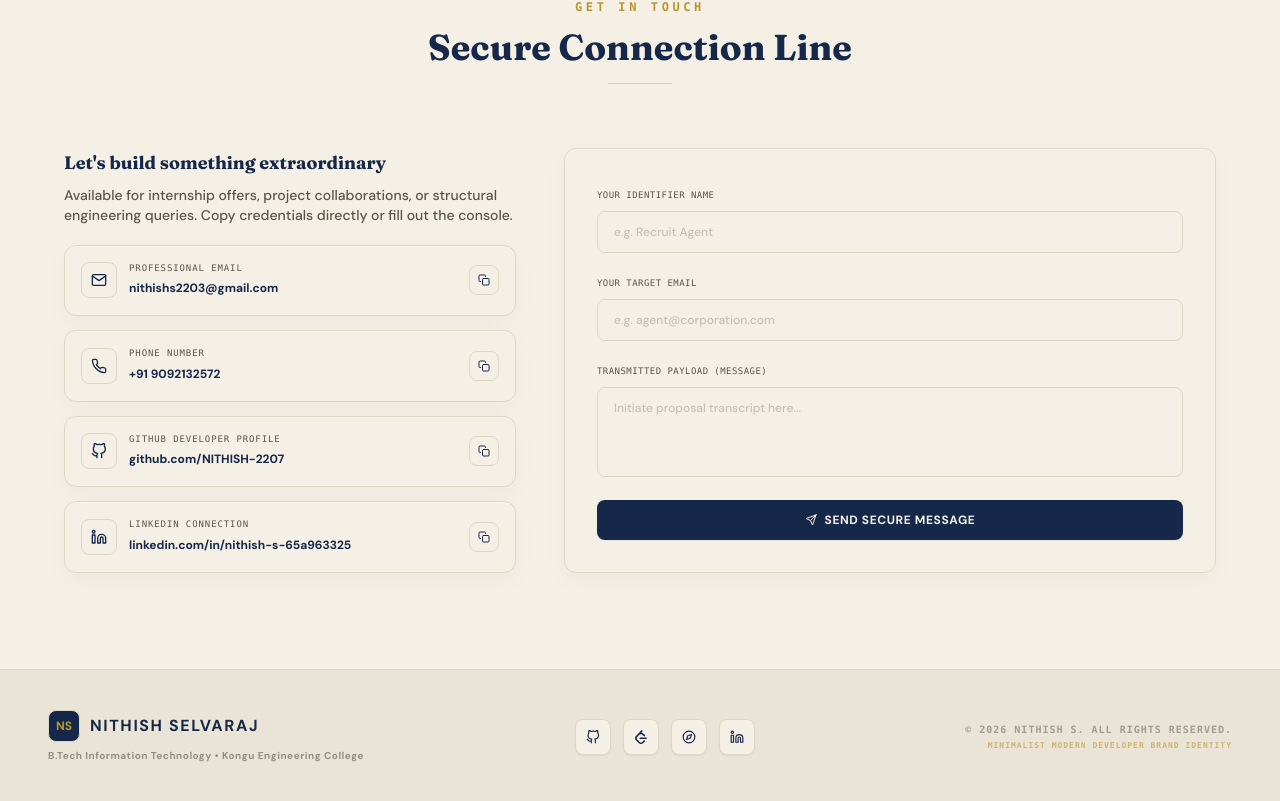
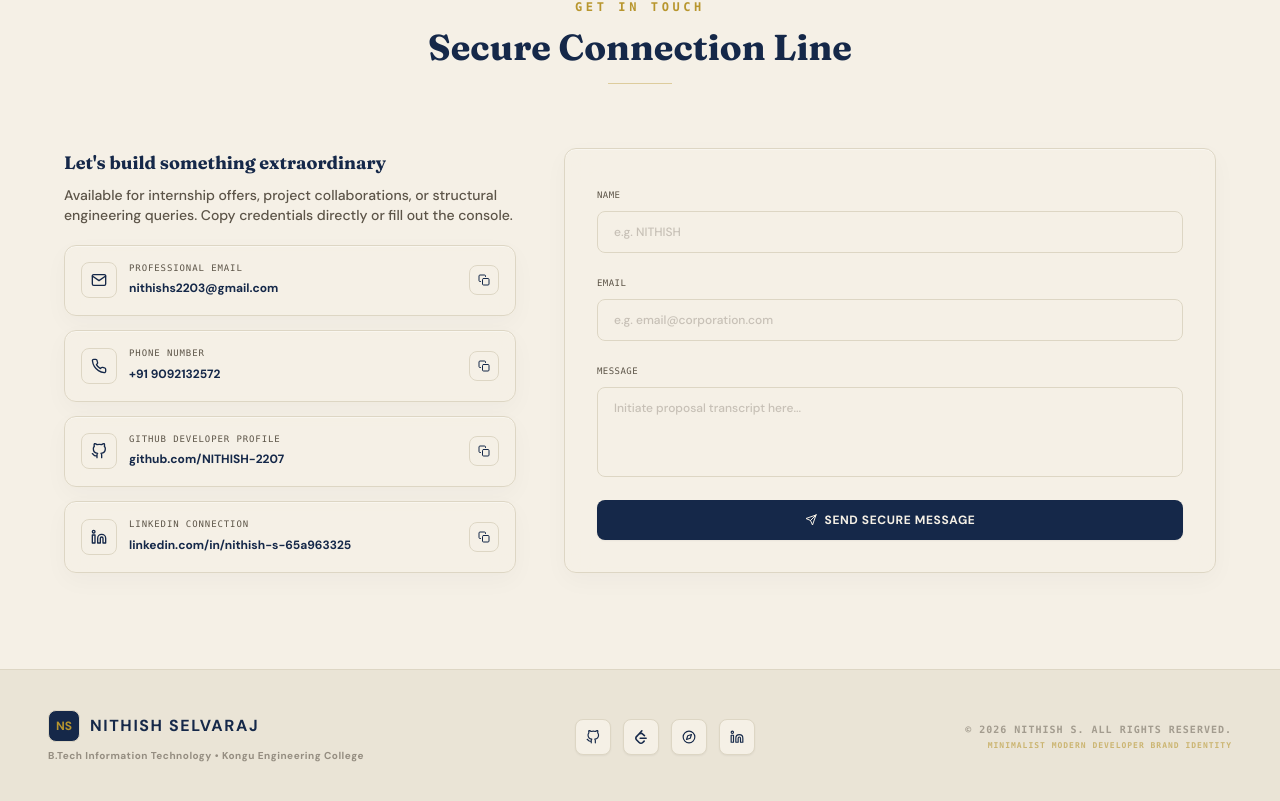
Before and after one commit to NITHISH-2207/NITHISH_S-PORTFOLIO, a React (Vite) app: page / in a window 1280 px wide. Shown: the part 7071-7872 px from the top of the page. Built offline with nearby package versions, Linux system fonts and the light colour scheme; no server answers.

Commit message:
form updated

```diff
--- a/src/components/Contact.jsx
+++ b/src/components/Contact.jsx
@@ -202,12 +202,12 @@ export default function Contact() {
               {/* Name */}
               <div className="space-y-1.5 text-left">
                 <label className="text-[9px] font-mono tracking-wider uppercase text-luxury-textSec">
-                  Your Identifier Name
+                  Name
                 </label>
                 <input
                   type="text"
                   required
-                  placeholder="e.g. Recruit Agent"
+                  placeholder="e.g. NITHISH"
                   value={formState.name}
                   onChange={(e) => setFormState({ ...formState, name: e.target.value })}
                   className="w-full px-4 py-3 rounded-lg bg-luxury-bg border border-luxury-border text-xs text-luxury-textPri focus:outline-none focus:border-luxury-navy/40 transition-colors font-medium placeholder-luxury-textSec/30"
@@ -220,12 +220,12 @@ export default function Contact() {
               {/* Email */}
               <div className="space-y-1.5 text-left">
                 <label className="text-[9px] font-mono tracking-wider uppercase text-luxury-textSec">
-                  Your Target Email
+                  Email
                 </label>
                 <input
                   type="email"
                   required
-                  placeholder="e.g. agent@corporation.com"
+                  placeholder="e.g. email@corporation.com"
                   value={formState.email}
                   onChange={(e) => setFormState({ ...formState, email: e.target.value })}
                   className="w-full px-4 py-3 rounded-lg bg-luxury-bg border border-luxury-border text-xs text-luxury-textPri focus:outline-none focus:border-luxury-navy/40 transition-colors font-medium placeholder-luxury-textSec/30"
@@ -238,7 +238,7 @@ export default function Contact() {
               {/* Message */}
               <div className="space-y-1.5 text-left">
                 <label className="text-[9px] font-mono tracking-wider uppercase text-luxury-textSec">
-                  Transmitted Payload (Message)
+                  Message
                 </label>
                 <textarea
                   required
```
